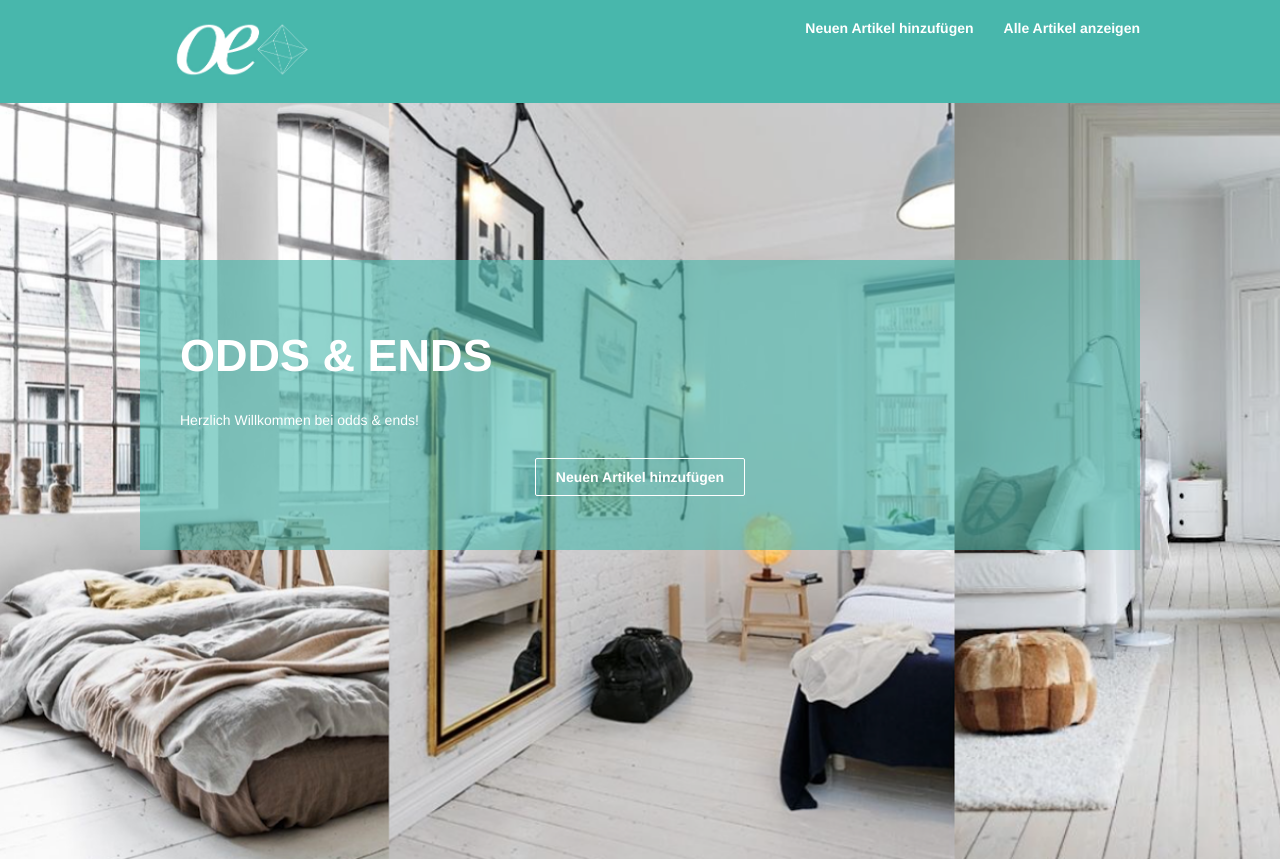
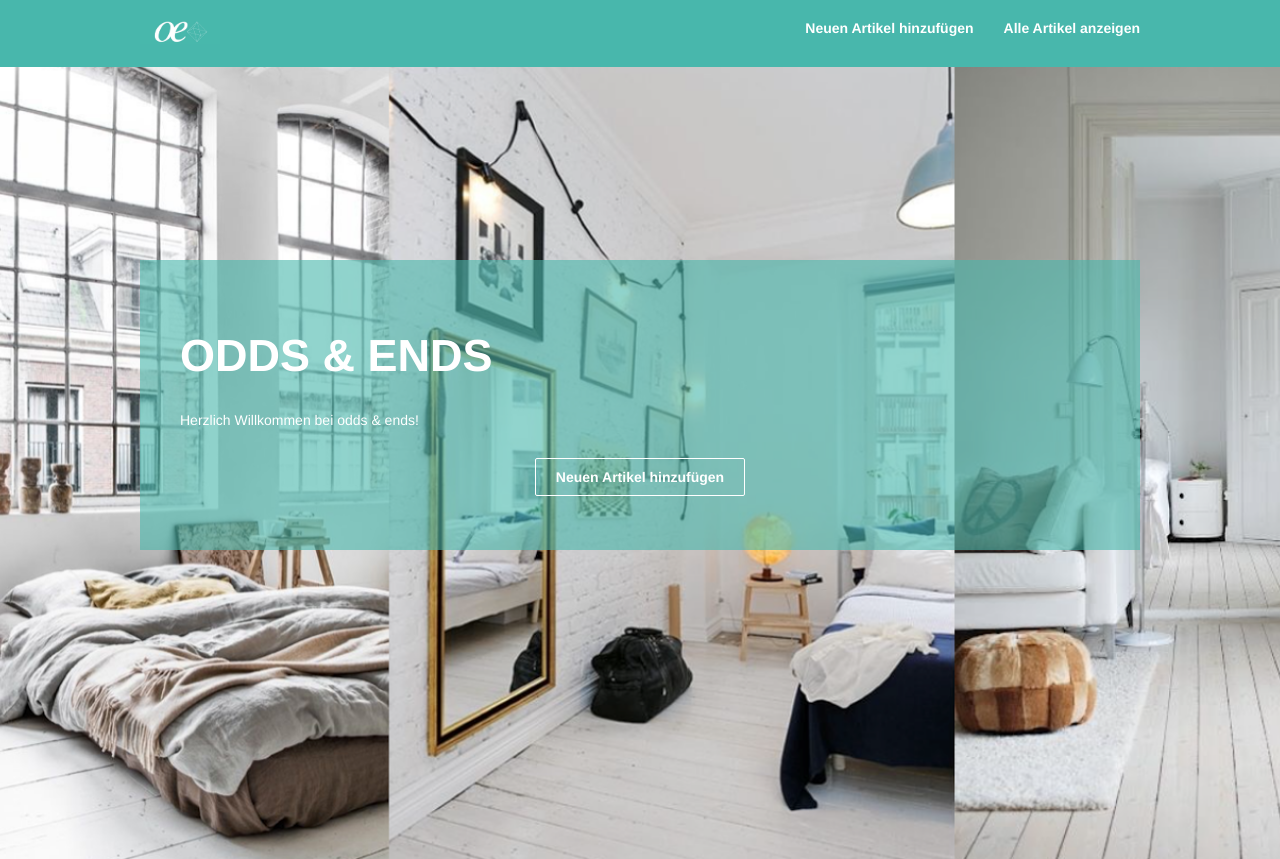
Before and after one commit to schubalibre/mme, a PHP site: page / in a window 1280 px wide. Shown: the top 859 px of the page. Run offline with PHP 8.4, Linux system fonts and the light colour scheme; some libraries are stand-ins or nearby versions.

Commit message:
Icon angepasst

```diff
--- a/css/main.css
+++ b/css/main.css
@@ -119,7 +119,7 @@ nav a {
 }
 
 .content nav a img{
-	width: 20%;
+	width: 80px;
 }
 
 nav li:last-child a {
--- a/index.html
+++ b/index.html
@@ -2,7 +2,7 @@
 <html lang="de">
 <head>
     <meta charset="utf-8">
-    <title>BITS & BOBS</title>
+    <title>ODDS & ENDS</title>
     <link rel="stylesheet" href="css/main.css">
 </head>
 <body>
```
